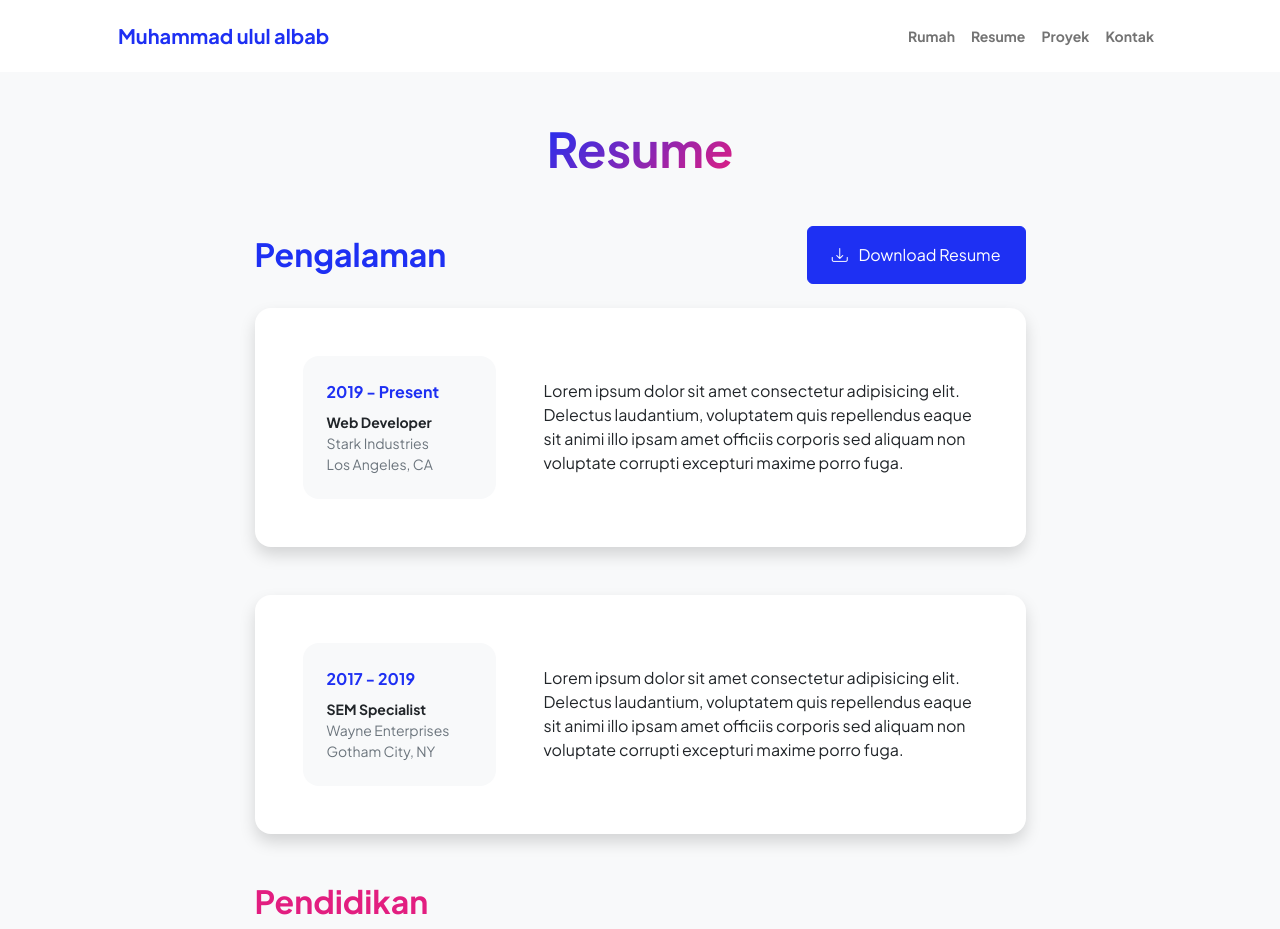
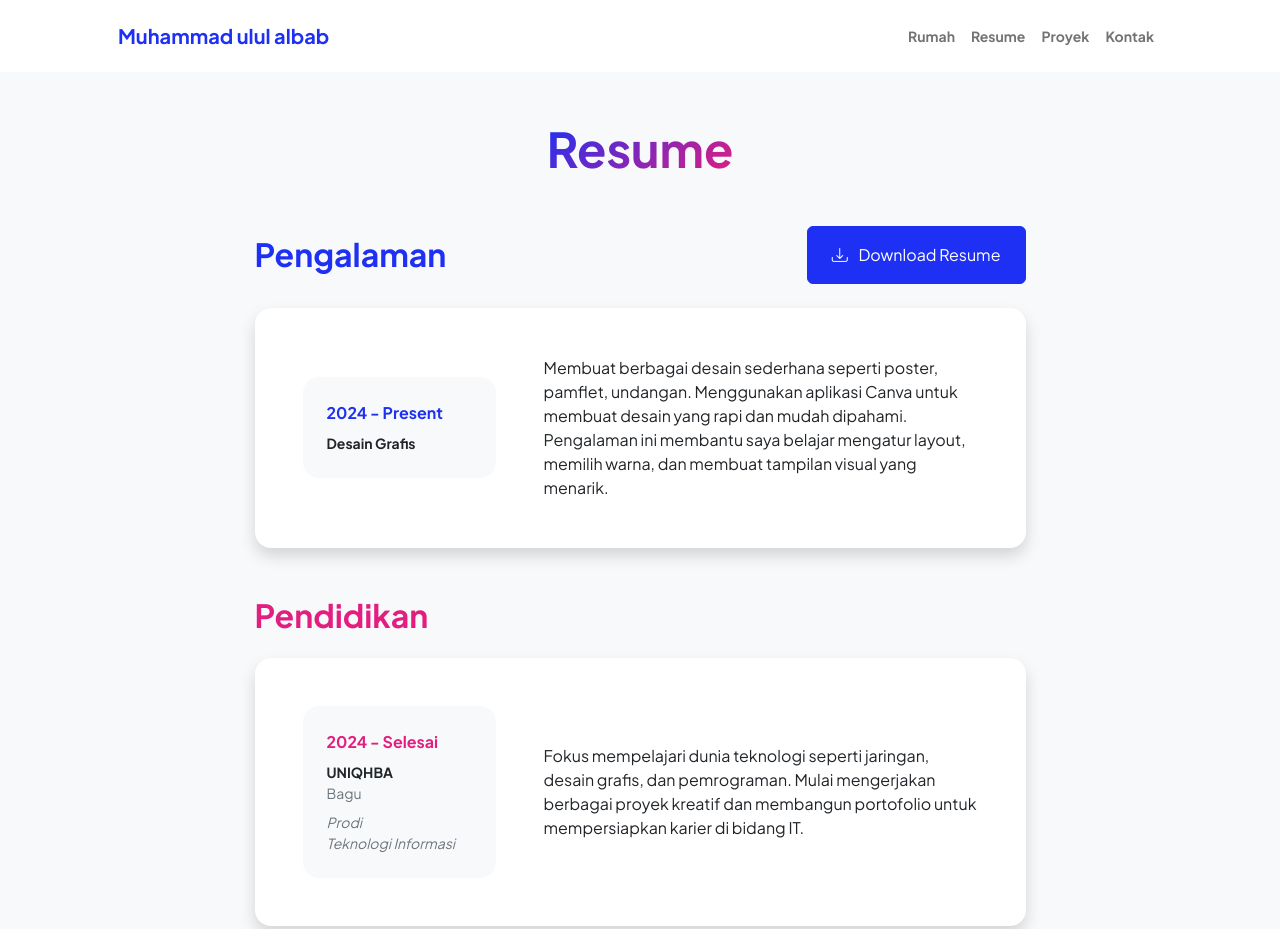
Before and after one commit to muhammadulul121205/Tugas-Ulul-Coding, a plain HTML site: page resume.html in a window 1280 px wide. Shown: the top 929 px of the page. Drawn offline with nearby package versions, Linux system fonts and the light colour scheme.

Commit message:
Update resume.html

```diff
--- a/resume.html
+++ b/resume.html
@@ -58,29 +58,11 @@
                                     <div class="row align-items-center gx-5">
                                         <div class="col text-center text-lg-start mb-4 mb-lg-0">
                                             <div class="bg-light p-4 rounded-4">
-                                                <div class="text-primary fw-bolder mb-2">2019 - Present</div>
-                                                <div class="small fw-bolder">Web Developer</div>
-                                                <div class="small text-muted">Stark Industries</div>
-                                                <div class="small text-muted">Los Angeles, CA</div>
+                                                <div class="text-primary fw-bolder mb-2">2024 - Present</div>
+                                                <div class="small fw-bolder">Desain Grafis</div>
                                             </div>
                                         </div>
-                                        <div class="col-lg-8"><div>Lorem ipsum dolor sit amet consectetur adipisicing elit. Delectus laudantium, voluptatem quis repellendus eaque sit animi illo ipsam amet officiis corporis sed aliquam non voluptate corrupti excepturi maxime porro fuga.</div></div>
-                                    </div>
-                                </div>
-                            </div>
-                            <!-- Experience Card 2-->
-                            <div class="card shadow border-0 rounded-4 mb-5">
-                                <div class="card-body p-5">
-                                    <div class="row align-items-center gx-5">
-                                        <div class="col text-center text-lg-start mb-4 mb-lg-0">
-                                            <div class="bg-light p-4 rounded-4">
-                                                <div class="text-primary fw-bolder mb-2">2017 - 2019</div>
-                                                <div class="small fw-bolder">SEM Specialist</div>
-                                                <div class="small text-muted">Wayne Enterprises</div>
-                                                <div class="small text-muted">Gotham City, NY</div>
-                                            </div>
-                                        </div>
-                                        <div class="col-lg-8"><div>Lorem ipsum dolor sit amet consectetur adipisicing elit. Delectus laudantium, voluptatem quis repellendus eaque sit animi illo ipsam amet officiis corporis sed aliquam non voluptate corrupti excepturi maxime porro fuga.</div></div>
+                                        <div class="col-lg-8"><div> </div>Membuat berbagai desain sederhana seperti poster, pamflet, undangan. Menggunakan aplikasi Canva untuk membuat desain yang rapi dan mudah dipahami. Pengalaman ini membantu saya belajar mengatur layout, memilih warna, dan membuat tampilan visual yang menarik.</div>
                                     </div>
                                 </div>
                             </div>
```
